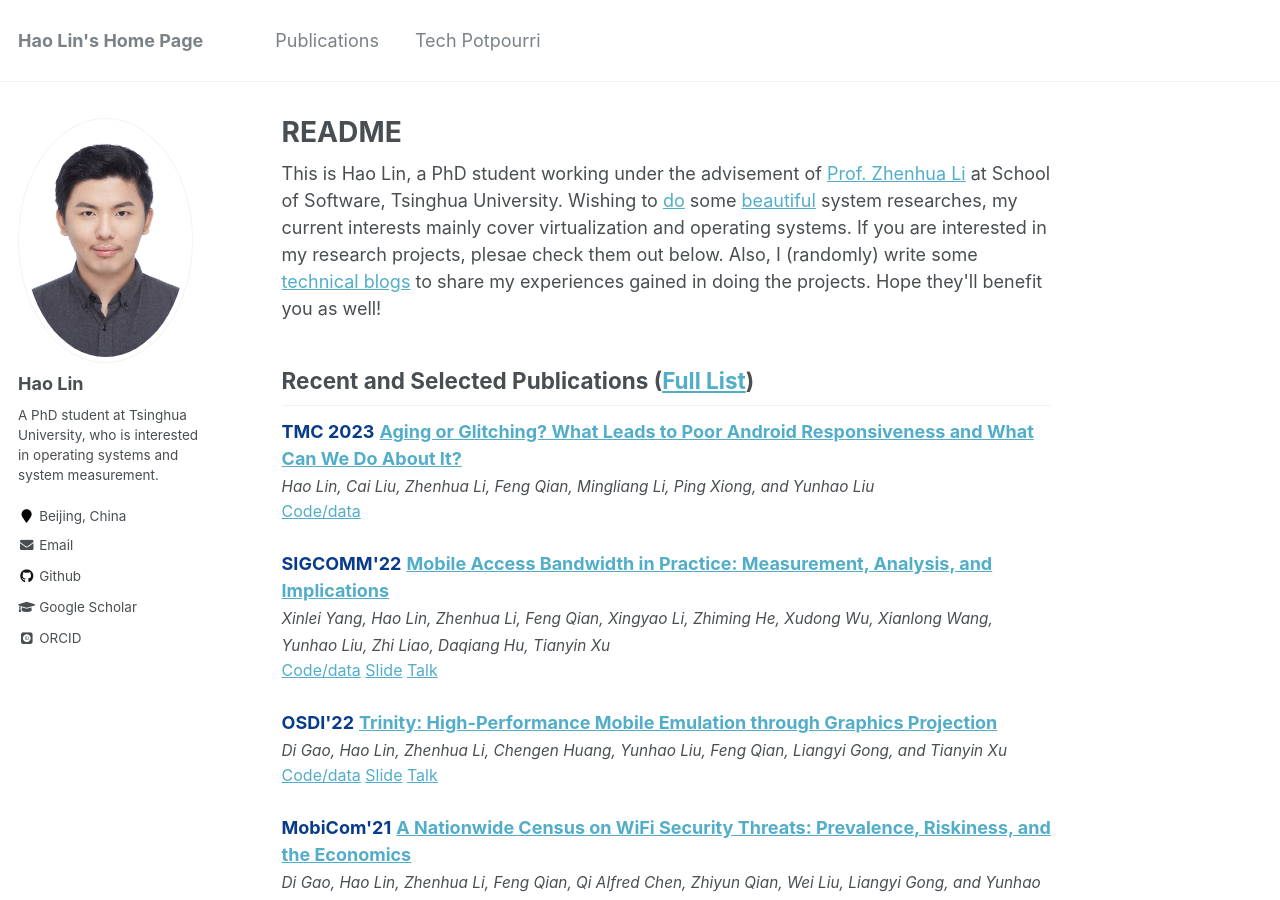
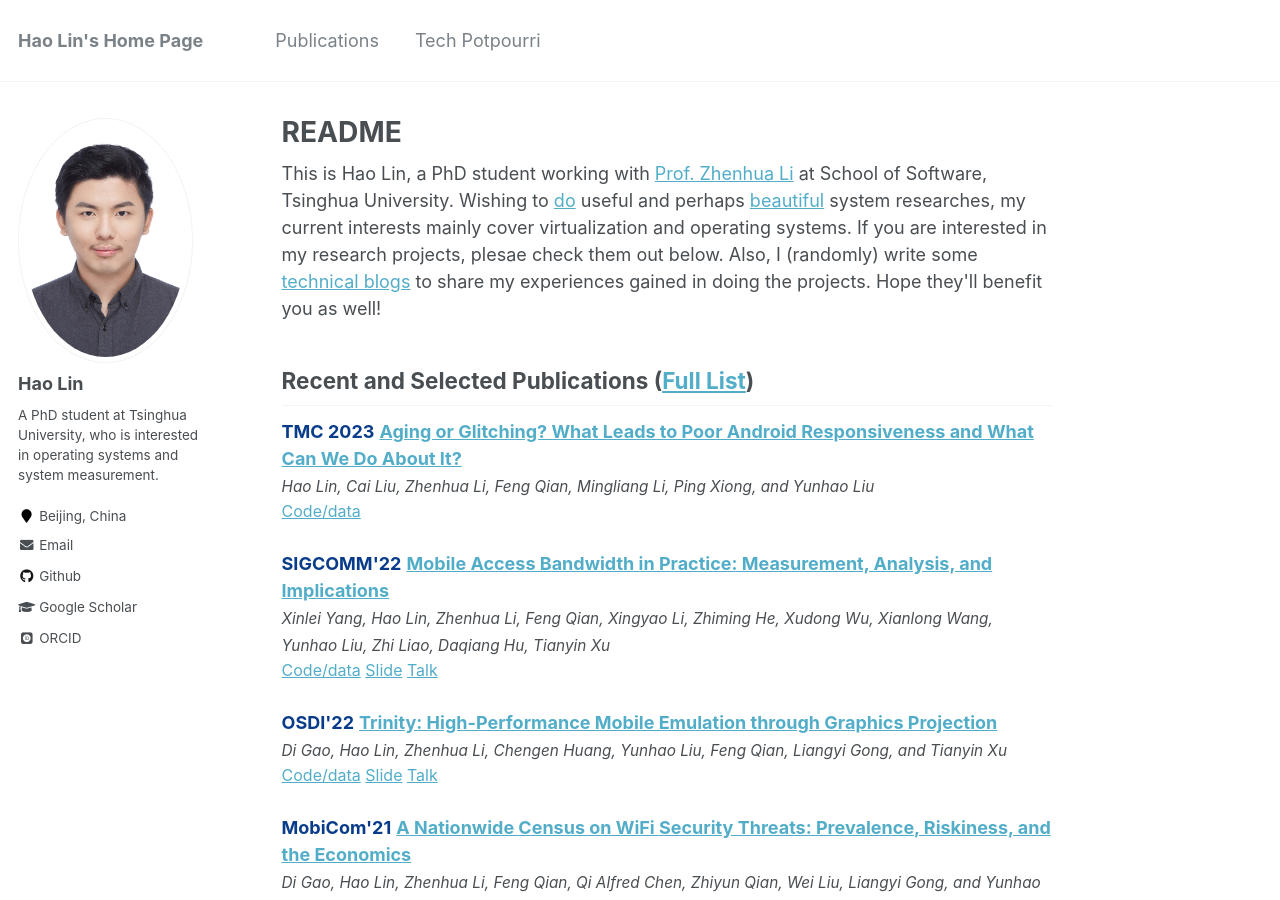
Before and after one commit to andylin-hao/andylin-hao.github.io, a Jekyll site: the page built from _pages/about.html, in a window 1280 px wide and 900 px high. Built offline with Jekyll 4.4.1, drawn with Linux system fonts in a browser that asks for light colours; some web fonts are replaced.

Commit message:
Update about.html

```diff
--- a/_pages/about.html
+++ b/_pages/about.html
@@ -8,7 +8,7 @@ redirect_from:
   - /about.html
 ---
 
-This is Hao Lin, a PhD student working under the advisement of <a href="http://www.greenorbs.org/people/lzh/">Prof. Zhenhua Li</a> at School of Software, Tsinghua University. Wishing to <a href="https://mygeekwisdom.com/2011/09/11/try-not-do-or-do-not-there-is-no-try/">do</a> some <a href="https://perceiving-systems.blog/en/news/novelty-in-science">beautiful</a> system researches, my current interests mainly cover virtualization and operating systems. If you are interested in my research projects, plesae check them out below. Also, I (randomly) write some <a href="https://www.linhao.me/year-archive/">technical blogs</a> to share my experiences gained in doing the projects. Hope they'll benefit you as well!
+This is Hao Lin, a PhD student working with <a href="http://www.greenorbs.org/people/lzh/">Prof. Zhenhua Li</a> at School of Software, Tsinghua University. Wishing to <a href="https://mygeekwisdom.com/2011/09/11/try-not-do-or-do-not-there-is-no-try/">do</a> useful and perhaps <a href="https://perceiving-systems.blog/en/news/novelty-in-science">beautiful</a> system researches, my current interests mainly cover virtualization and operating systems. If you are interested in my research projects, plesae check them out below. Also, I (randomly) write some <a href="https://www.linhao.me/year-archive/">technical blogs</a> to share my experiences gained in doing the projects. Hope they'll benefit you as well!
 
 <h2>Recent and Selected Publications (<a href="{{site.url}}/publications/">Full List</a>)</h2>
 
```
